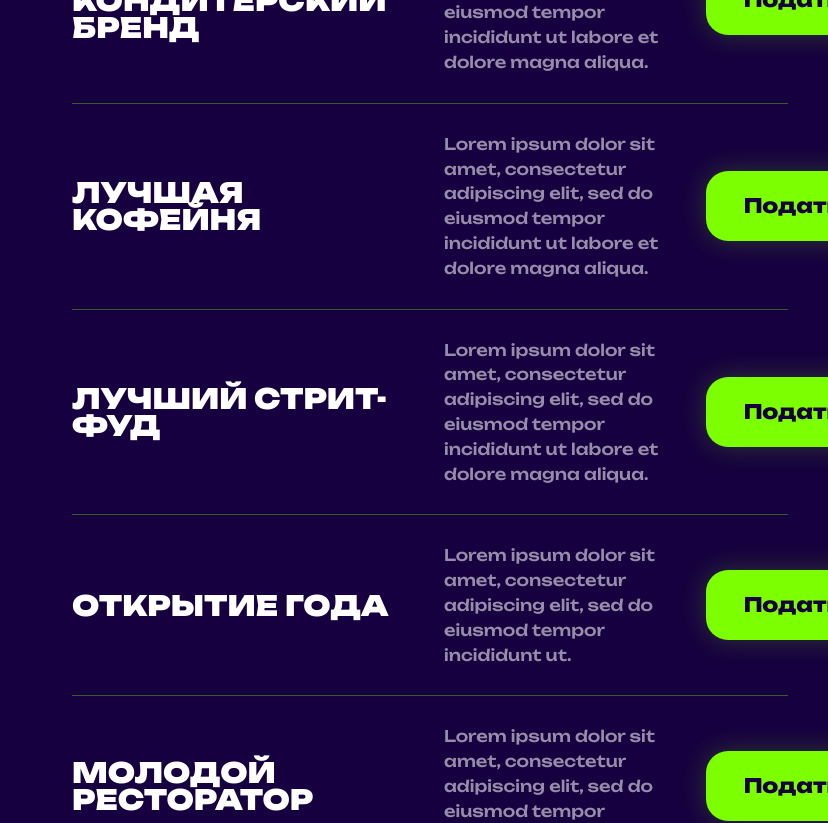
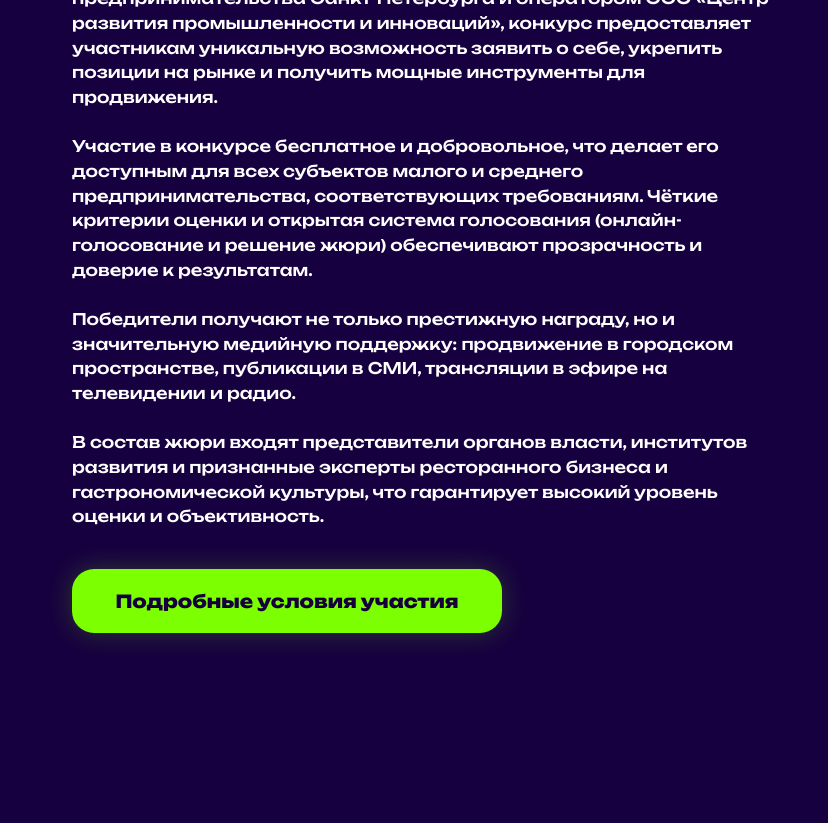
Before and after one commit to SmaffeBaby/GastroConcurs, a Vue app: page / in a window 1280 px wide. Shown: the part 480-1303 px from the top of the page, without its empty margins (452-1280 px from the left). Built offline with nearby package versions, Linux system fonts and the light colour scheme.

Commit message:
add AbountContest component

```diff
--- /dev/null
+++ b/src/components/AboutContest.vue
@@ -0,0 +1,34 @@
+<script setup lang="ts">
+import ApplyButton from '@/components/ApplyButton.vue'
+
+const aboutParagraphs = [
+  'Конкурс лучших брендов гастроиндустрии Санкт-Петербурга — это масштабная инициатива, направленная на поддержку и продвижение малого и среднего бизнеса в сфере ресторанов, кафе, баров и производителей продуктов питания. Организованный Фондом развития субъектов малого и среднего предпринимательства Санкт-Петербурга и оператором ООО «Центр развития промышленности и инноваций», конкурс предоставляет участникам уникальную возможность заявить о себе, укрепить позиции на рынке и получить мощные инструменты для продвижения.',
+  'Участие в конкурсе бесплатное и добровольное, что делает его доступным для всех субъектов малого и среднего предпринимательства, соответствующих требованиям. Чёткие критерии оценки и открытая система голосования (онлайн-голосование и решение жюри) обеспечивают прозрачность и доверие к результатам.',
+  'Победители получают не только престижную награду, но и значительную медийную поддержку: продвижение в городском пространстве, публикации в СМИ, трансляции в эфире на телевидении и радио.',
+  'В состав жюри входят представители органов власти, институтов развития и признанные эксперты ресторанного бизнеса и гастрономической культуры, что гарантирует высокий уровень оценки и объективность.',
+]
+</script>
+
+<template>
+  <section id="about" class="bg-[#17003f] px-4 py-20 sm:px-6 lg:px-10 lg:py-28">
+    <div class="mx-auto grid max-w-[1510px] gap-12 lg:grid-cols-[minmax(320px,420px)_minmax(0,1fr)] lg:gap-12 xl:gap-16">
+      <h2 class="text-[38px] font-black uppercase leading-none text-white sm:text-[48px] lg:text-[50px] xl:text-[54px]">
+        О конкурсе
+      </h2>
+
+      <div class="max-w-[880px] lg:pt-1">
+        <div class="grid gap-6 text-[13px] font-medium leading-[1.55] text-white sm:text-[15px] xl:text-[16px]">
+          <p v-for="paragraph in aboutParagraphs" :key="paragraph">
+            {{ paragraph }}
+          </p>
+        </div>
+
+        <ApplyButton
+          href="#terms"
+          label="Подробные условия участия"
+          class="mt-10 h-[58px] w-full max-w-[430px] rounded-[22px] px-8 text-[16px] sm:h-[64px] sm:text-[18px]"
+        />
+      </div>
+    </div>
+  </section>
+</template>
--- a/src/components/SiteShell.vue
+++ b/src/components/SiteShell.vue
@@ -1,4 +1,5 @@
 <script setup lang="ts">
+import AboutContest from '@/components/AboutContest.vue'
 import Footer from '@/components/Footer.vue'
 import Header from '@/components/Header.vue'
 import Nominations from '@/components/Nominations.vue'
@@ -15,6 +16,8 @@ import Questions from '@/components/Questions.vue'
 
     </main>
 
+    <AboutContest />
+
     <Nominations />
 
     <Prizes />
```
